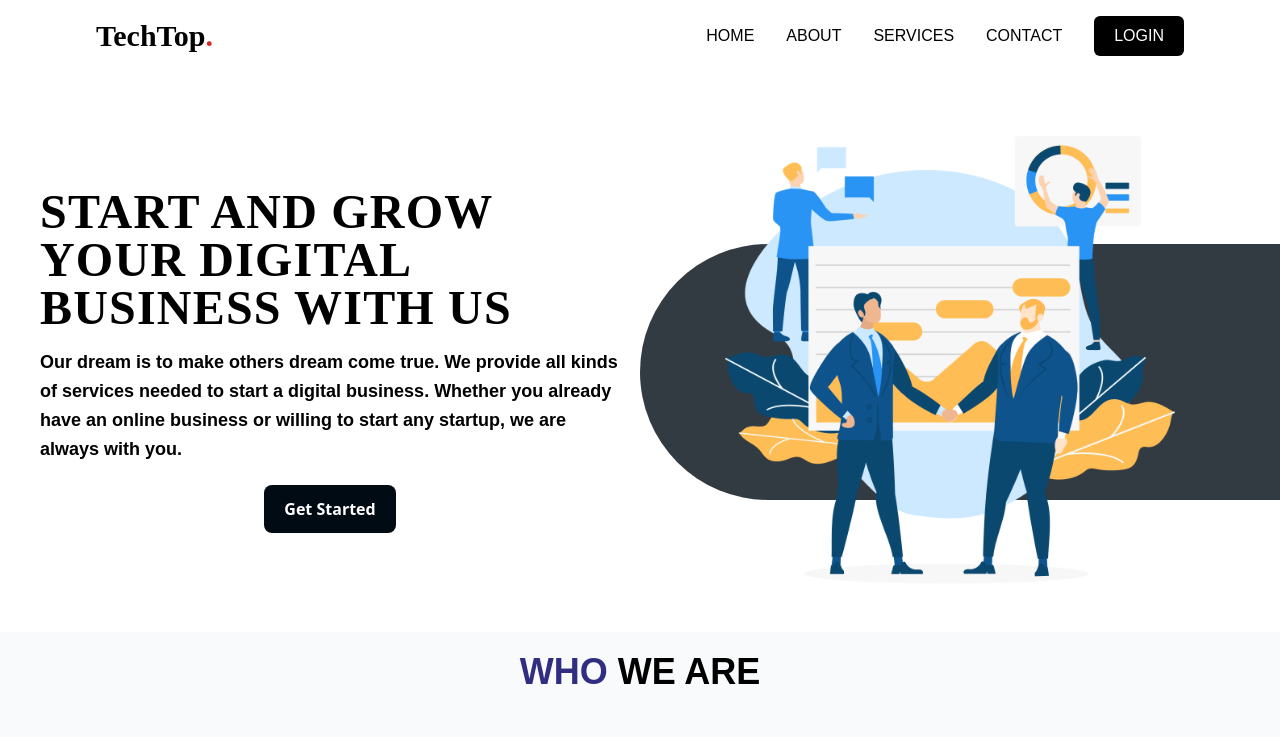
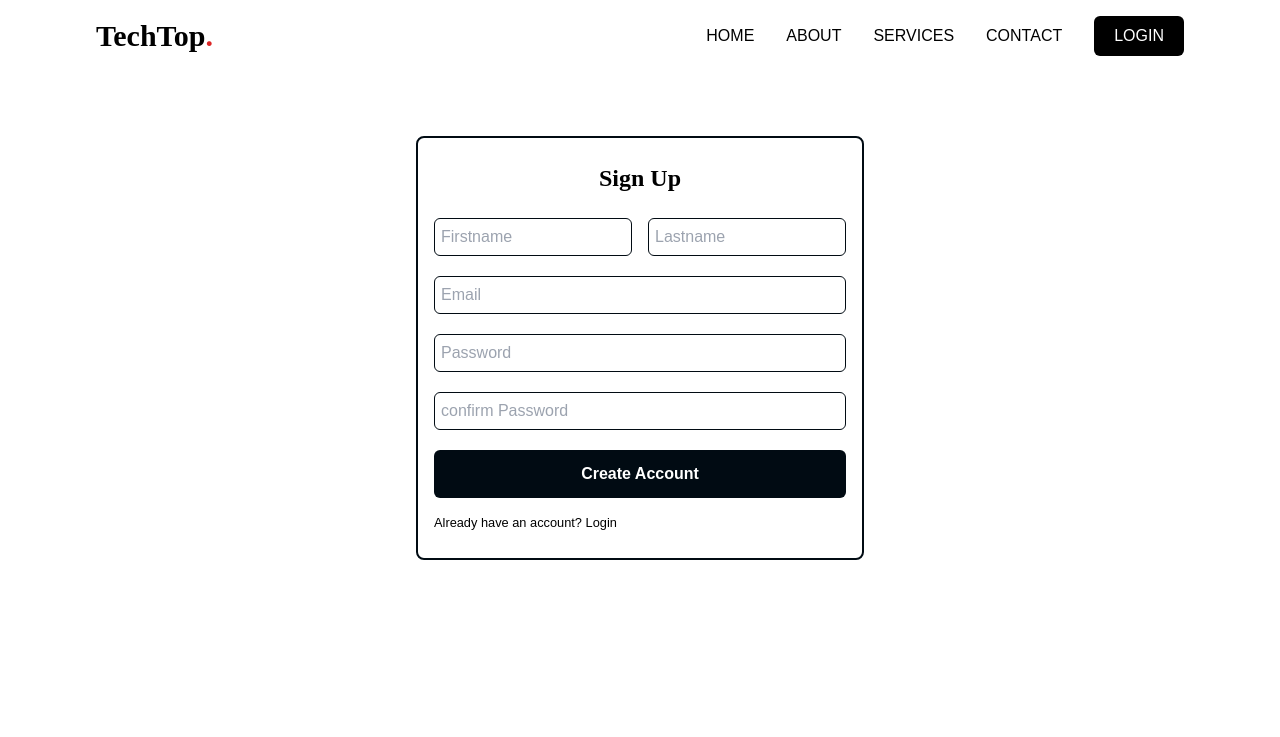
Before and after one commit to Mojahid213/techtop, a React (Create React App) app: page /login in a window 1280 px wide. Shown: the top 737 px of the page. Built offline with nearby package versions, Linux system fonts and the light colour scheme.

Commit message:
Login page added

```diff
--- a/src/App.js
+++ b/src/App.js
@@ -7,6 +7,8 @@ import {
 } from "react-router-dom";
 import AOS from 'aos';
 import 'aos/dist/aos.css';
+import Login from "./components/Login/Login";
+import NotMatch from "./components/NotMatch/NotMatch";
 
 function App() {
   useEffect(() => {
@@ -18,8 +20,14 @@ function App() {
         <Route path="/home">
           <Home></Home>
         </Route>
-        <Route path="/">
+        <Route path="/login">
+          <Login></Login>
+        </Route>
+        <Route exact path="/">
           <Home></Home>
+        </Route>
+        <Route path="*">
+          <NotMatch></NotMatch>
         </Route>
       </Switch>
     </Router>
--- /dev/null
+++ b/src/components/Login/Login.js
@@ -0,0 +1,44 @@
+import React from 'react';
+import Navbar from '../../shared/Navbar'
+
+const Login = () => {
+
+
+    // Form submit
+    const handleSubmit = (e) => {
+        e.preventDefault()
+    }
+
+    // Input value validation
+    const handleChange = (e) => {
+        //.....for firstname .....
+        if (e.target.name === 'firstname') {
+            let isTrue = /^[A-Za-z\s]+$/.test(e.target.value);
+            console.log(isTrue);
+        }
+    }
+    return (
+        <div>
+            <Navbar></Navbar>
+            {/* Login and signup form */}
+            <div className="flex justify-center mt-16">
+                <form onSubmit={handleSubmit} className="flex flex-col justify-center max-w-md w-full bg-white border-2 border-cs-black px-4 py-6 mx-3 rounded-lg font-Ubuntu">
+                    <h1 className="text-center text-2xl font-RobotoSlab font-bold mb-6">Sign Up</h1>
+                    <div className="flex flex-col sm:flex-row justify-center gap-x-4 gap-y-5 mb-5">
+                        <input onChange={handleChange} type="text" name="firstname" id="fname" placeholder="Firstname" className="w-full p-1.5 flex-1 border border-cs-black rounded-md transition duration-200 focus:border-transparent focus:outline-none focus:ring-2 focus:ring-blue-500" />
+                        <input onChange={handleChange} type="text" name="lastname" id="lname" placeholder="Lastname" className="w-full p-1.5 flex-1 border border-cs-black rounded-md transition duration-200 focus:border-transparent focus:outline-none focus:ring-2 focus:ring-blue-500" />
+                    </div>
+                    <input onChange={handleChange} type="email" name="email" id="email" placeholder="Email" className="border p-1.5 border-cs-black mb-5 rounded-md transition duration-200 focus:border-transparent focus:outline-none focus:ring-2 focus:ring-blue-500" />
+                    <input onChange={handleChange} type="password" name="password" id="password" placeholder="Password" className="border p-1.5 border-cs-black mb-5 rounded-md transition duration-200 focus:border-transparent focus:outline-none focus:ring-2 focus:ring-blue-500" />
+                    <input onChange={handleChange} type="password" name="confirmpass" id="cinfirmpass" placeholder="confirm Password" className="border p-1.5 border-cs-black mb-5 rounded-md transition duration-200 focus:border-transparent focus:outline-none focus:ring-2 focus:ring-blue-500" />
+                    <button className="px-5 py-3 bg-cs-black text-white font-bold rounded-md hover:bg-gray-800 transition duration-200 ease-in-out">Create Account</button>
+                    <div className="mt-3">
+                        <small>Already have an account? Login</small>
+                    </div>
+                </form>
+            </div>
+        </div>
+    );
+};
+
+export default Login;
--- /dev/null
+++ b/src/components/NotMatch/NotMatch.js
@@ -0,0 +1,11 @@
+import React from 'react';
+
+const NotMatch = () => {
+    return (
+        <div>
+            <h2>404 error</h2>
+        </div>
+    );
+};
+
+export default NotMatch;
--- a/src/shared/Navbar.js
+++ b/src/shared/Navbar.js
@@ -1,6 +1,7 @@
 import React, { useEffect, useState } from 'react';
 import { FontAwesomeIcon } from '@fortawesome/react-fontawesome'
 import { faBars } from '@fortawesome/free-solid-svg-icons'
+import { Link } from 'react-router-dom';
 
 
 const Navbar = () => {
@@ -28,7 +29,7 @@ const Navbar = () => {
             <nav className="block md:flex items-center">
                 {/* Navbrand and toggle menubar */}
                 <div className="flex items-center">
-                    <h1 className={scrolled ? "font-Damion font-bold text-3xl text-white transition duration-500" : "font-Damion font-bold text-3xl text-black"}><a href="/">TechTop<span className="text-red-600">.</span></a></h1>
+                    <h1 className={scrolled ? "font-Damion font-bold text-3xl text-white transition duration-500" : "font-Damion font-bold text-3xl text-black"}><Link to="/">TechTop<span className="text-red-600">.</span></Link></h1>
                     <div className="flex flex-1 justify-end md:hidden">
                         <FontAwesomeIcon id="the_btn" className={scrolled ? "text-white text-xl cursor-pointer" : "text-black text-xl cursor-pointer"} icon={faBars} />
                     </div>
@@ -39,7 +40,7 @@ const Navbar = () => {
                     <li className=" mt-4 md:mt-0"><a href="/#">about</a></li>
                     <li className=" mt-4 md:mt-0"><a href="/#">services</a></li>
                     <li className=" mt-4 md:mt-0"><a href="/#">contact</a></li>
-                    <li className="mt-4 md:mt-0"><button className={scrolled ? "bg-white px-5 py-2 text-black hover:text-white rounded-md hover:bg-indigo-400 transition duration-300 ease-in-out" : "bg-black px-5 py-2 text-white rounded-md hover:bg-cs-ebony transition duration-300 ease-in-out"}>LOGIN</button></li>
+                    <li className="mt-4 md:mt-0"><Link to="/login"><button className={scrolled ? "bg-white px-5 py-2 text-black hover:text-white rounded-md hover:bg-indigo-400 transition duration-300 ease-in-out" : "bg-black px-5 py-2 text-white rounded-md hover:bg-cs-ebony transition duration-300 ease-in-out"}>LOGIN</button></Link></li>
                 </ul>
             </nav>
         </div>
--- a/tailwind.config.js
+++ b/tailwind.config.js
@@ -3,6 +3,10 @@ module.exports = {
   darkMode: false, // or 'media' or 'class'
   theme: {
     extend: {
+      width: {
+        '102': '28rem',
+        '108': '32rem'
+      },
       colors: {
         "cs-black": "#010b13",
         "cs-orange": "#ff5317",
```
